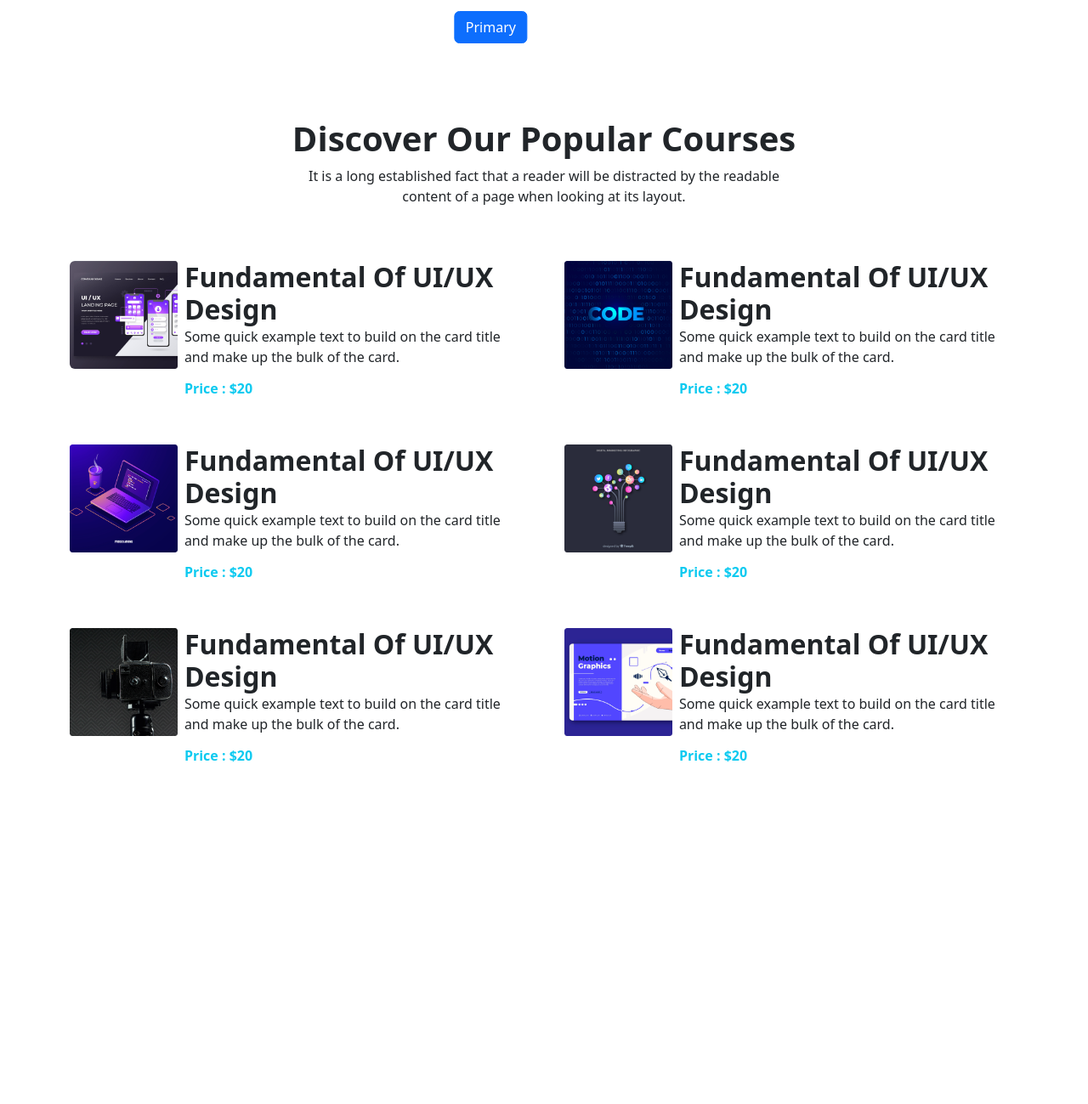
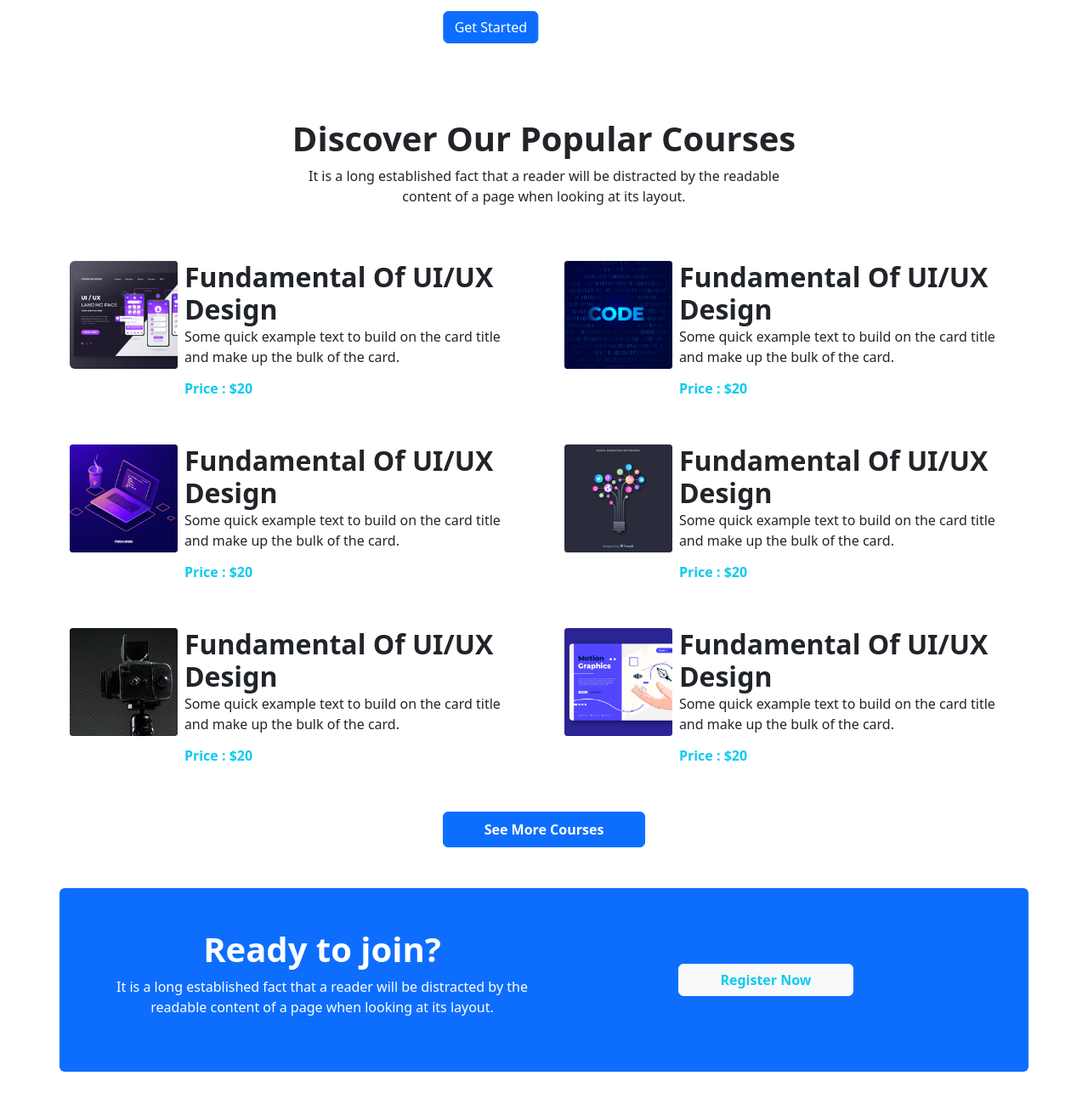
Before and after one commit to SayemAbdullah1/learning-point, a plain HTML site: page index.html in a window 1280 px wide. Shown: the part 583-1882 px from the top of the page at 85% size. Before the commit the page ends 1490 px from the top, so only its background shows below. Drawn offline with nearby package versions, Linux system fonts and the light colour scheme; files that its build step writes are made by us from their sources.

Commit message:
compleate ready to join section

```diff
--- a/index.html
+++ b/index.html
@@ -46,7 +46,7 @@
                     <div class="carousel-caption d-none d-md-block">
                         <h5 class="display-2 fw-bold">Get Started Digitel Learning</h5>
                         <p>It is a long established fact that a reader will be distracted by the readable content of a page when looking at its layout.</p>
-                        <button type="button" class="btn btn-primary">Primary</button>
+                        <button type="button" class="btn btn-primary">Get Started</button>
 
                     </div>
                 </div>
@@ -55,7 +55,7 @@
                     <div class="carousel-caption d-none d-md-block">
                         <h5 class="display-2 fw-bold">Get Started Digitel Learning</h5>
                         <p>It is a long established fact that a reader will be distracted by the readable content of a page when looking at its layout.</p>
-                        <button type="button" class="btn btn-primary">Primary</button>
+                        <button type="button" class="btn btn-primary">Get Started</button>
 
                     </div>
                 </div>
@@ -64,7 +64,7 @@
                     <div class="carousel-caption d-none d-md-block">
                         <h5 class="display-2 fw-bold">Get Started Digitel Learning</h5>
                         <p>It is a long established fact that a reader will be distracted by the readable content of a page when looking at its layout.</p>
-                        <button type="button" class="btn btn-primary">Primary</button>
+                        <button type="button" class="btn btn-primary">Get Started</button>
 
                     </div>
                 </div>
@@ -82,7 +82,7 @@
 
         <!------------------- Head slider section start -------------------->
     </header>
-
+        <!------------------- Head slider section end -------------------->
 <main>
     <!--------------------------- Populer course start ------------------------->
     <section>
@@ -159,16 +159,57 @@
                                 and make up the bulk of the card.</p>
                             <h6 class="fw-bold text-info">Price : $20</h6>
                         </div>
+                </div>
+            </div>
+            <div class="text-center">
+                <button type="button" class="btn btn-primary display-8 fw-bold my-5 py-2 px-5 text-center">See More Courses</button>
+            </div>
 
-                </div>
-
-            </div>
         </div>
 
 
 
 
     </section>
+<!--------------------------- Populer course end ------------------------->
+
+<!------------------- Ready to join section --------------------------->
+<section>
+    <div class="container mb-5">
+        <div class="bg-primary p-5 row rounded">
+            <div class="text-white col-12 col-md-6 text-center">
+                <h1 class="fw-bold">Ready to join?</h1>
+                <p>It is a long established fact that a reader will be distracted by the
+                readable content of a page when looking at its layout.</p>
+            </div>
+            <div class="col-12 col-md-6 d-flex justify-content-center align-items-center">
+                <button type="button" class="btn btn-light px-5 fw-bold text-info" data-bs-toggle="modal" data-bs-target="#staticBackdrop">Register Now</button>
+
+                <!-- Modal -->
+                <div class="modal fade" id="staticBackdrop" data-bs-backdrop="static" data-bs-keyboard="false" tabindex="-1"
+                    aria-labelledby="staticBackdropLabel" aria-hidden="true">
+                    <div class="modal-dialog">
+                        <div class="modal-content">
+                            <div class="modal-header">
+                                <h5 class="modal-title" id="staticBackdropLabel">Register Now</h5>
+                                <button type="button" class="btn-close" data-bs-dismiss="modal" aria-label="Close"></button>
+                            </div>
+                            <div class="modal-body">
+                                Our Registration policy is open now. you can join!
+                            </div>
+                            <div class="modal-footer">
+                                <button type="button" class="btn btn-secondary" data-bs-dismiss="modal">Close</button>
+                                <button type="button" class="btn btn-primary">Understood</button>
+                            </div>
+                        </div>
+                    </div>
+                </div>
+            </div>
+        </div>
+    </div>
+</section>
+<!------------------- Ready to join section end--------------------------->
+
 </main>
 
     <script src="https://cdn.jsdelivr.net/npm/bootstrap@5.2.0/dist/js/bootstrap.bundle.min.js"></script>
```
